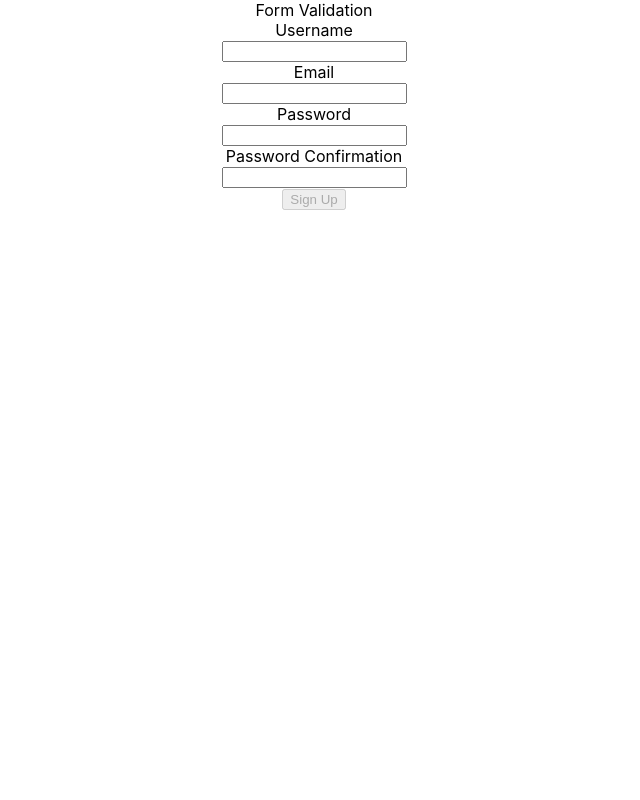
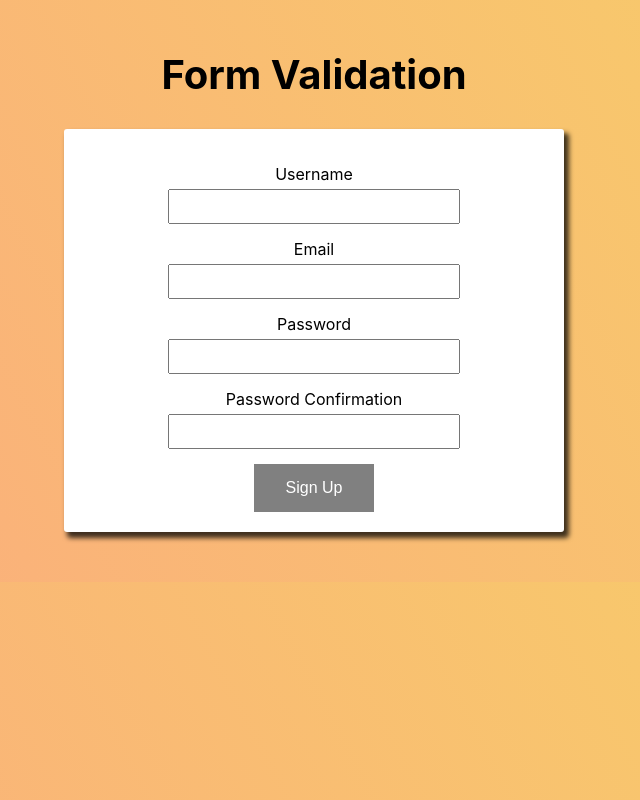
Before and after one commit to codebytejs/form-giggle, a React (Create React App) app: page / in a window 1280 px wide. Shown: the whole page, without its empty margins (326-966 px from the left). Built offline with nearby package versions, Linux system fonts and the light colour scheme.

Commit message:
css design for form

```diff
--- a/src/App.js
+++ b/src/App.js
@@ -1,6 +1,5 @@
 import React from 'react';
-import logo from './logo.svg';
-import './form.css';
+
 import Form from './Form'
 function App() {
   return (
--- a/src/Form.jsx
+++ b/src/Form.jsx
@@ -1,5 +1,6 @@
 import React, { Component } from 'react'
 import ValidationMessage from './ValidateMessages'
+import './form.css';
 export default class componentName extends Component {
 
     state = {
--- a/src/form.css
+++ b/src/form.css
@@ -36,3 +36,75 @@
     transform: rotate(360deg);
   }
 }
+*{
+  box-sizing: border-box;
+  margin: 0;
+  padding: 0;
+}
+
+body {
+  background-color: #FBAB7E;
+  background-image: linear-gradient(62deg, #FBAB7E 0%, #F7CE68 100%);
+}
+
+.App {
+  max-width: 1000px;
+  margin: 50px auto;
+  display: flex;
+  justify-content: center;
+  align-items: center;
+  flex-direction: column;
+}
+
+header {
+  font-size: 40px;
+  margin-bottom: 30px;
+  font-weight: bold;
+}
+
+form {
+  min-width: 500px;
+  text-align:center;
+  padding: 20px;
+  background-color: white;
+  box-shadow: 4px 5px 5px 1px rgba(0,0,0,0.75);
+  border-radius: 3px;
+}
+
+.form-group {
+  margin: 15px 0;
+}
+
+.form-field {
+  height: 35px;
+  min-width: 265px;
+  font-size: 22px;
+}
+
+label {
+  display: block;
+  margin-bottom: 3px;
+}
+
+.button {
+  background-color: #4CAF50; /* Green */
+  border: none;
+  color: white;
+  padding: 15px 32px;
+  text-align: center;
+  text-decoration: none;
+  display: inline-block;
+  font-size: 16px;
+  cursor: pointer;
+}
+
+button:disabled {
+  background-color: grey;
+  cursor: not-allowed;
+}
+
+.error-msg {
+  color: red;
+  margin: 5px 0;
+  font-weight: bold;
+}
```
